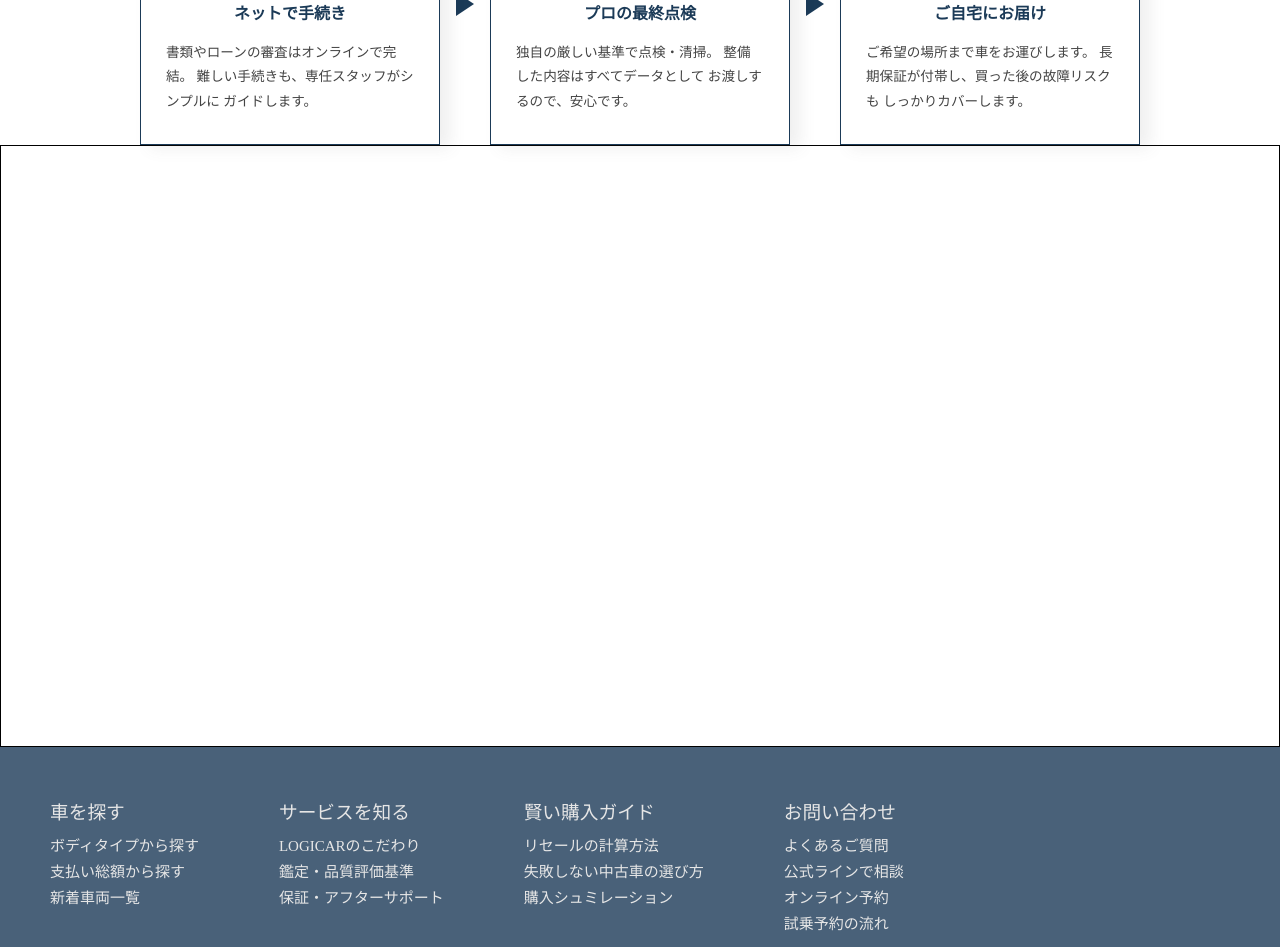
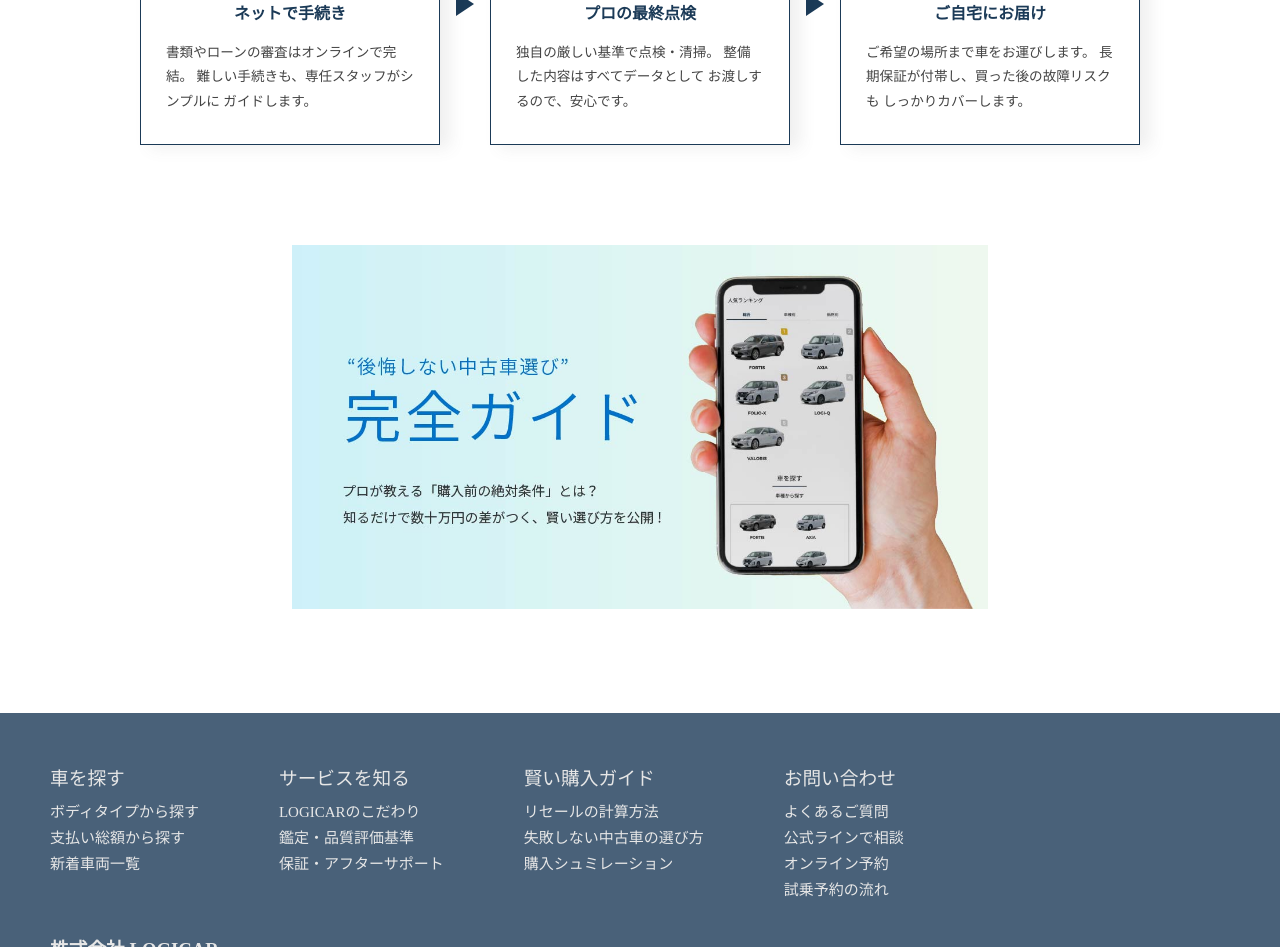
Before and after one commit to harukaze-46/LOGICAR-Sample, a plain HTML site: page index.html in a window 1280 px wide. Shown: the part 4493-5440 px from the top of the page. Drawn offline with Linux system fonts and the light colour scheme.

Commit message:
Add files via upload

```diff
--- a/index.html
+++ b/index.html
@@ -713,11 +713,14 @@
         </section>
 
 
+
         <section class="banner">
-               <div class="banner-wrapper.inner-wrapper">
-
-               </div>
-        </section>
+            <div class="banner-inner">
+              <a href="index.html">
+                <img src="images/banner.jpg" alt="バナー">
+              </a>
+            </div>
+          </section>
 
      <section class="corporate-Info">
          <div class="corporate-wrapper.inner-wrapper">
--- a/style.css
+++ b/style.css
@@ -759,10 +759,17 @@ padding-top: 20px;
 
 /*--------バナーエリア---------*/
 .banner {
-  padding: 300px 0;
-  border: 1px solid;
+  padding: 100px 0;
+  text-align: center;
 }
-
+.banner-inner {
+  max-width: 1200px;
+  margin: 0 auto;
+  padding: 0 20px;
+}
+.banner-inner  img {
+  width: 60%;
+}
 /*--------会社情報---------*/
 .corporate-Info {
   background-color: #496179;
@@ -1268,4 +1275,7 @@ footer {
     font-size: 0.95rem;
     line-height: 1.7;
   }
+  .banner-inner  img {
+    width: 100%;
+  }
 }
```
Also changed, not shown: images/banner.jpg (added).
